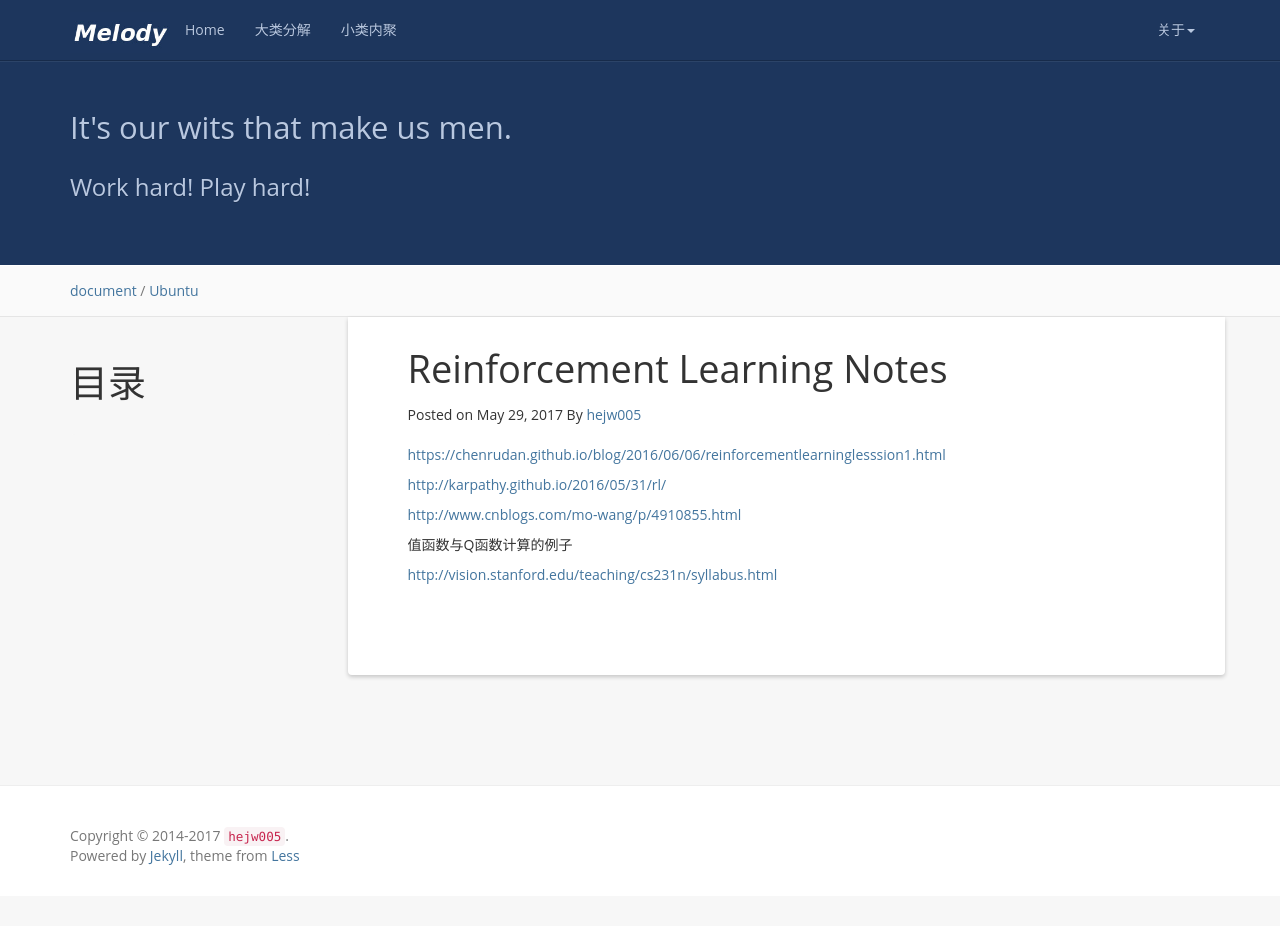
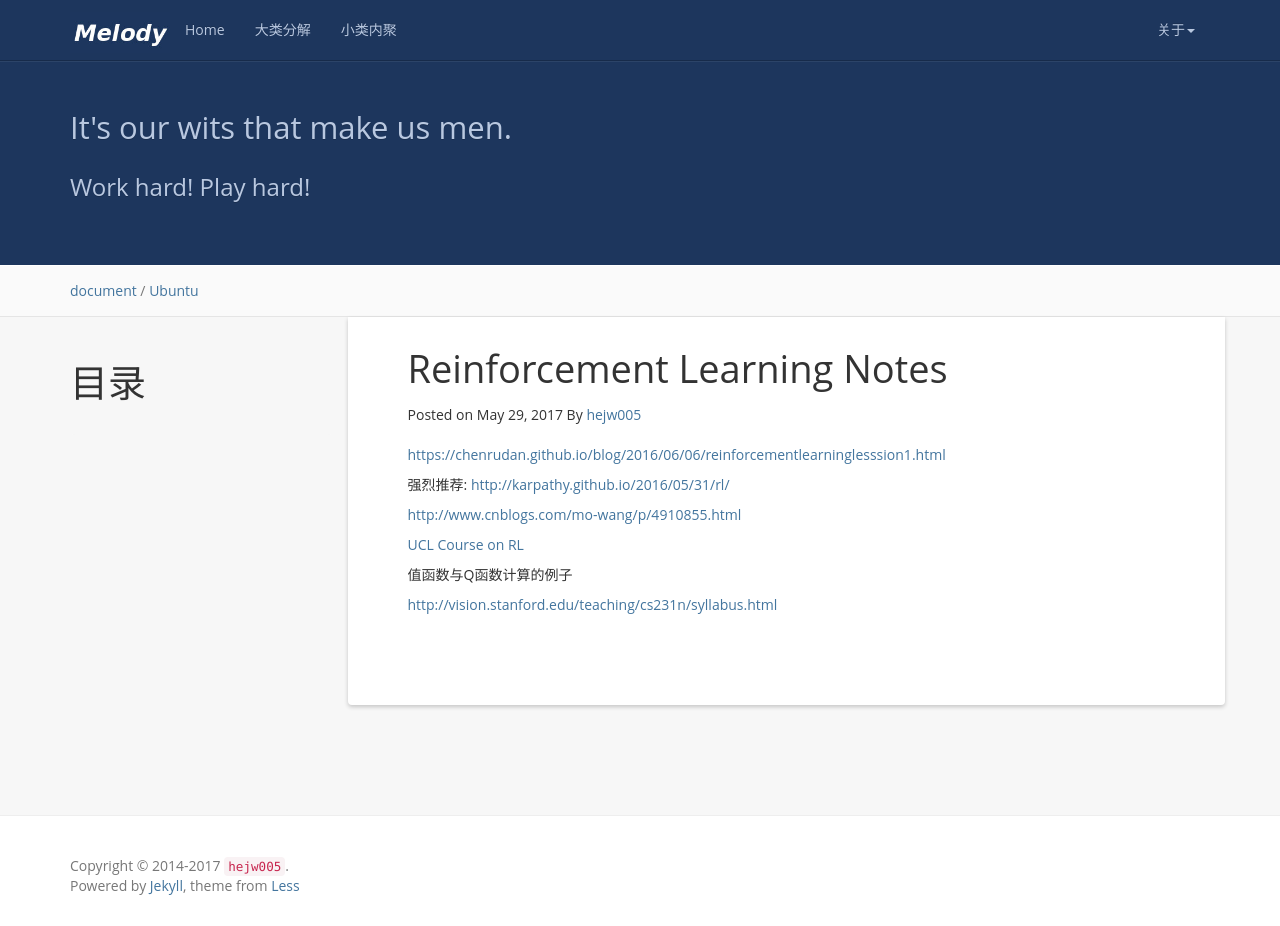
Before and after one commit to h005/h005.github.io, a Jekyll site: the page built from _posts/2017-05-29-Reinforcement Learning Notes.md, in a window 1280 px wide and 926 px high. Built offline with Jekyll 4.4.1, drawn with Linux system fonts in a browser that asks for light colours; nearby versions of some CDN libraries; comment, search, counter and statistics services are not loaded.

Commit message:
update the links for reinforcement learning

```diff
--- a/_posts/2017-05-29-Reinforcement Learning Notes.md
+++ b/_posts/2017-05-29-Reinforcement Learning Notes.md
@@ -14,11 +14,14 @@ tag: Ubuntu
 [https://chenrudan.github.io/blog/2016/06/06/reinforcementlearninglesssion1.html](https://chenrudan.github.io/blog/2016/06/06/reinforcementlearninglesssion1.html)
 
 
-[http://karpathy.github.io/2016/05/31/rl/](http://karpathy.github.io/2016/05/31/rl/)
+强烈推荐: [http://karpathy.github.io/2016/05/31/rl/](http://karpathy.github.io/2016/05/31/rl/)
 
 
 [http://www.cnblogs.com/mo-wang/p/4910855.html](http://www.cnblogs.com/mo-wang/p/4910855.html)
 
+
+[UCL Course on RL](http://www0.cs.ucl.ac.uk/staff/d.silver/web/Teaching.html)
+
 值函数与Q函数计算的例子
 
 [http://vision.stanford.edu/teaching/cs231n/syllabus.html](http://vision.stanford.edu/teaching/cs231n/syllabus.html)
```
